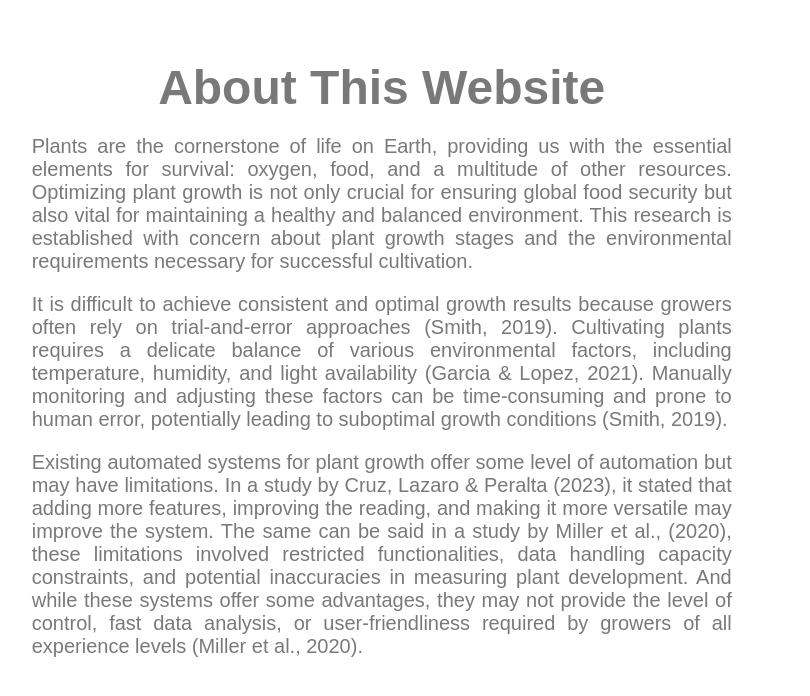
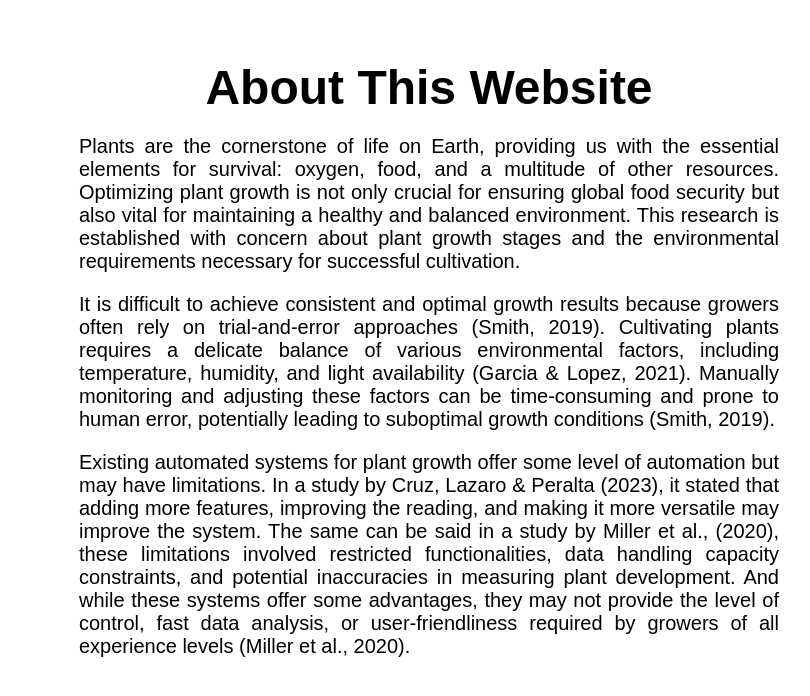
Before and after one commit to seannn9/Thesis-Webpage-Mockup, a React (Vite) app: page /about in a window 1280 px wide. Shown: the top 696 px of the page, without its empty margins (211-1021 px from the left). Built offline with nearby package versions, Linux system fonts and the light colour scheme.

Commit message:
set a temporary animation

```diff
--- a/src/styles/App.css
+++ b/src/styles/App.css
@@ -161,15 +161,17 @@
     margin: 50px 20px 0px 20px;
 }
 
-.introduction .fadeIn,
-#about {
-    animation: fade-in 1s linear;
-    animation-timeline: view();
+.introduction .fadeIn {
+    animation: fade-in-left 1s;
 }
 
-@keyframes fade-in {
+#about {
+    animation: fade-in-right 1s linear;
+}
+
+@keyframes fade-in-left {
     from {
-        transform: translateX(-100px);
+        transform: translateX(-300px);
         opacity: 0;
     }
     to {
@@ -177,3 +179,14 @@
         opacity: 1;
     }
 }
+
+@keyframes fade-in-right {
+    from {
+        transform: translateX(500px);
+        opacity: 0;
+    }
+    to {
+        transform: translateX(0);
+        opacity: 1;
+    }
+}
```
